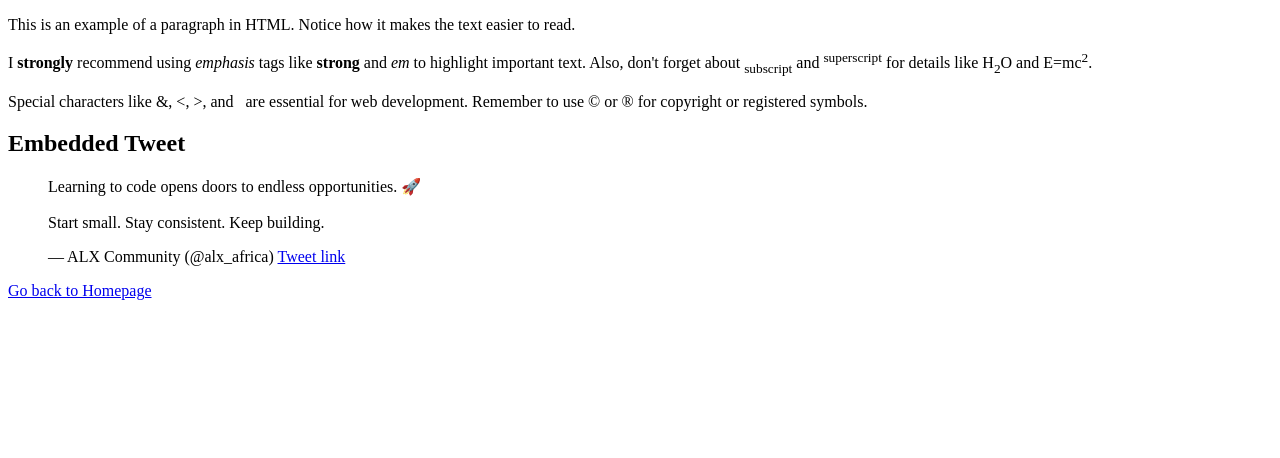
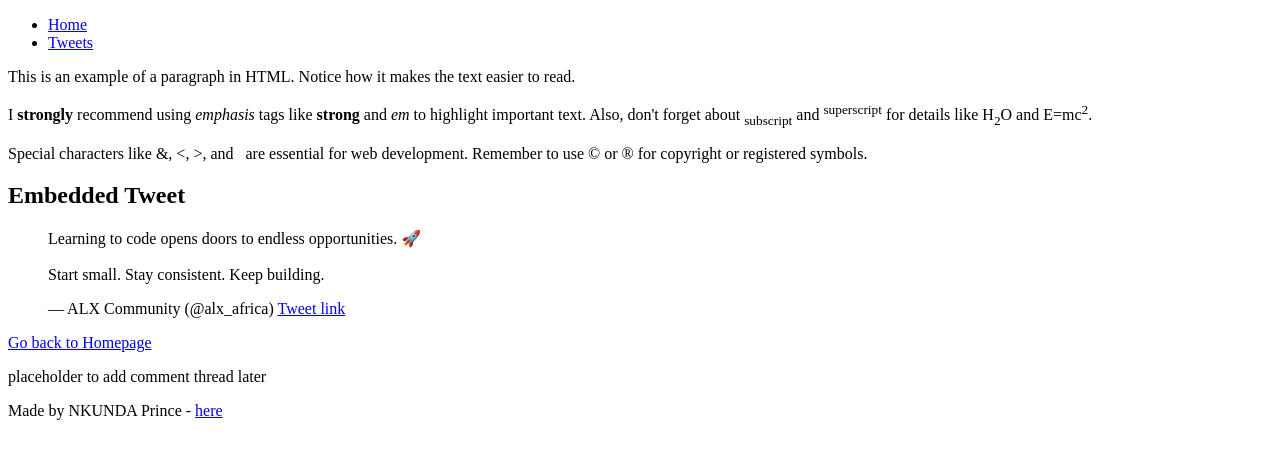
Before and after one commit to nkunda-prince/My_First_Portfolio, a plain HTML site: page html_basic/tweets.html in a window 1280 px wide. Drawn offline with Linux system fonts and the light colour scheme.

Commit message:
Update tweets.html

```diff
--- a/html_basic/tweets.html
+++ b/html_basic/tweets.html
@@ -6,7 +6,15 @@
 </head>
 <body>
 
-    <!-- Paragraphs -->
+<header>
+    <ul>
+        <li><a href="index.html">Home</a></li>
+        <li><a href="tweets.html">Tweets</a></li>
+    </ul>
+</header>
+
+<main>
+    <article>
         <p>This is an example of a paragraph in HTML. Notice how it makes the text easier to read.</p>
 
         <p>I <strong>strongly</strong> recommend using <em>emphasis</em> tags like <strong>strong</strong> and <em>em</em> to highlight important text. Also, don't forget about <sub>subscript</sub> and <sup>superscript</sup> for details like H<sub>2</sub>O and E=mc<sup>2</sup>.</p>
@@ -25,8 +33,18 @@
         </blockquote>
         <script async src="https://platform.twitter.com/widgets.js" charset="utf-8"></script>
 
-    <!-- Link back to homepage -->
+        <!-- Link to homepage -->
         <p><a href="index.html">Go back to Homepage</a></p>
+    </article>
+
+    <aside>
+        <p>placeholder to add comment thread later</p>
+    </aside>
+</main>
+
+<footer>
+    <p>Made by NKUNDA Prince - <a href="https://example.com" target="_blank">here</a></p>
+</footer>
 
 </body>
 </html>
```
Lines whose indentation alone changed are shown as unchanged.
